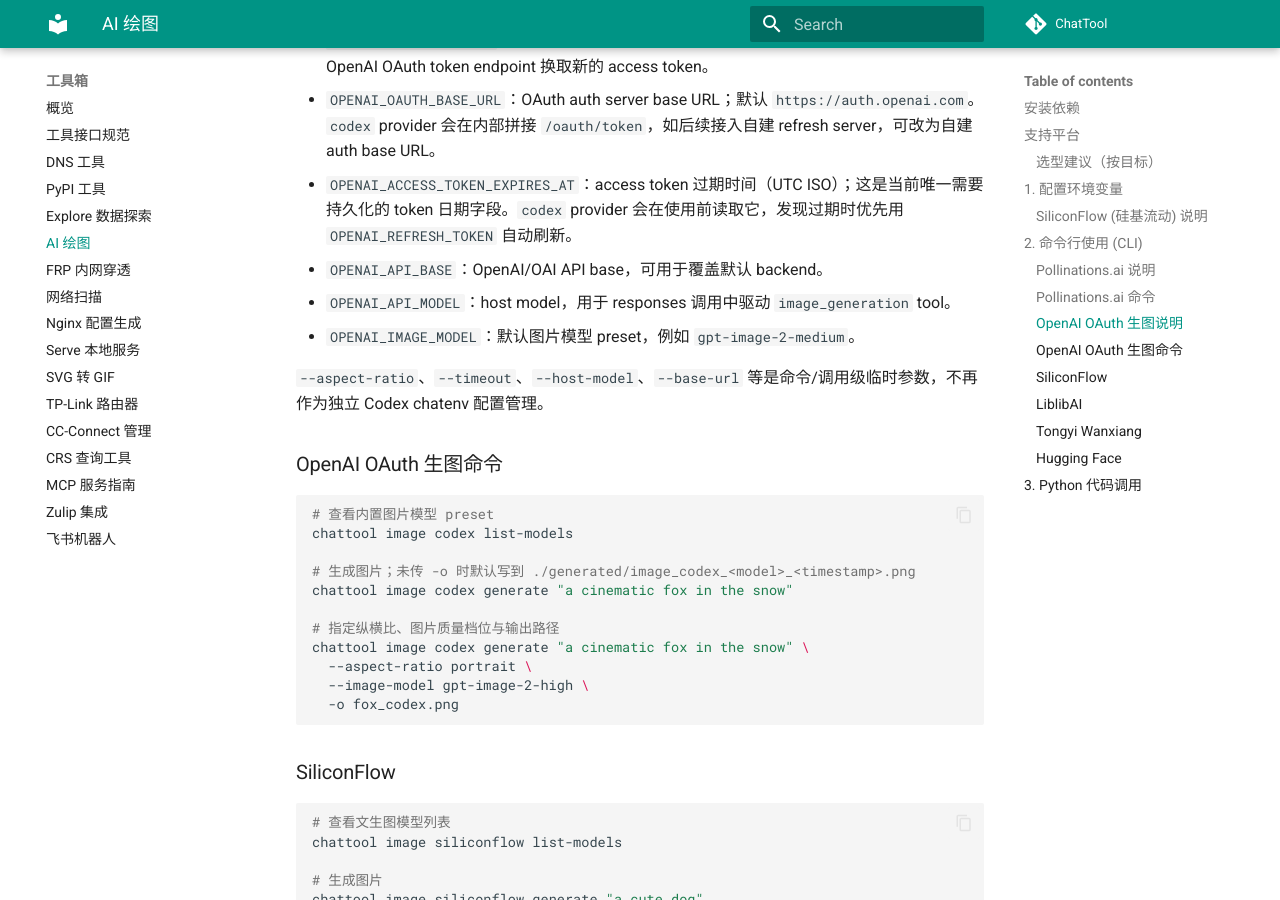
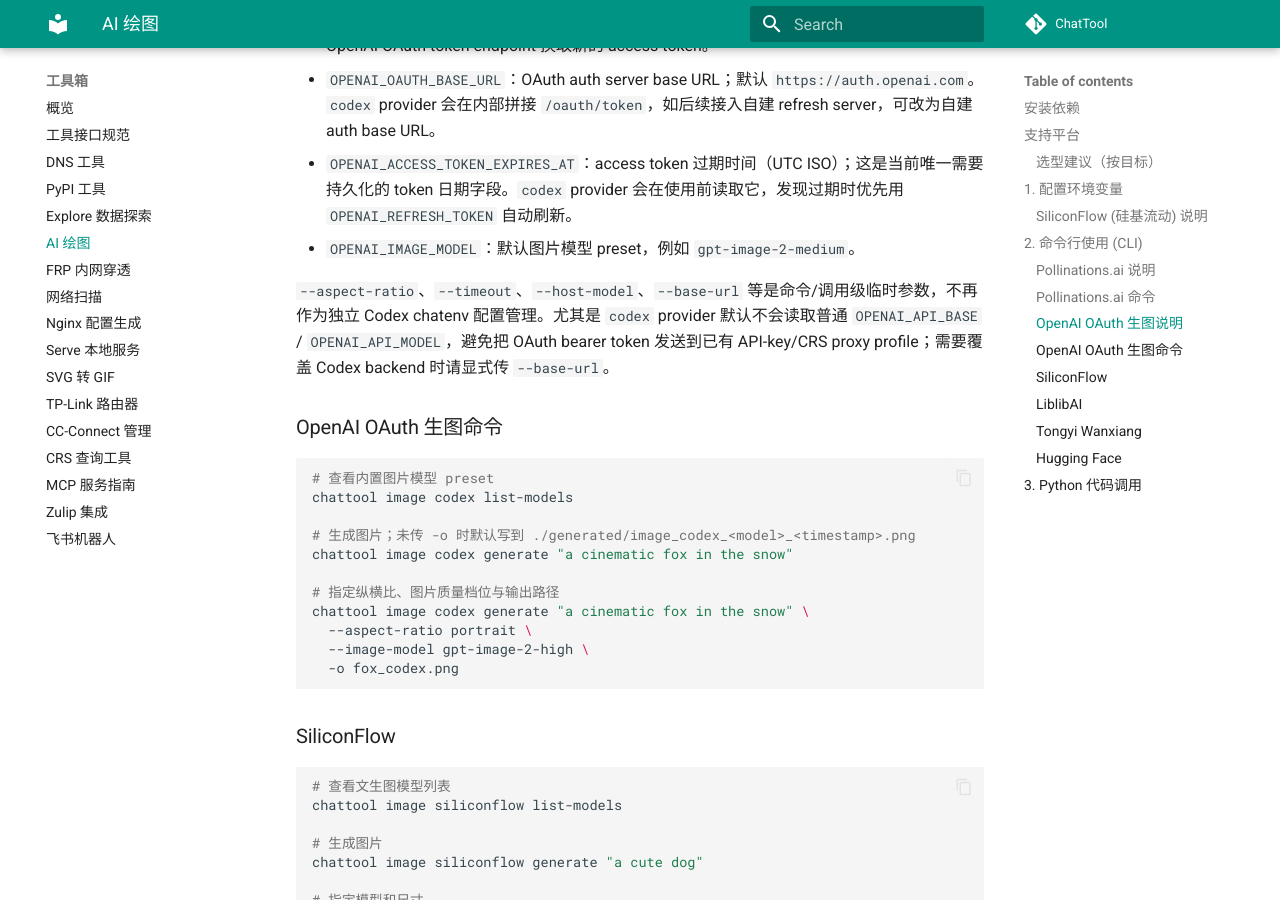
Before and after one commit to cubenlp/ChatTool, an MkDocs documentation site: the page built from docs/tools/image.md, in a window 1280 px wide and 900 px high, scrolled down 2548 px. Built offline with MkDocs 1.6.1 and Material for MkDocs 9.7.7, drawn with Linux system fonts in a browser that asks for light colours; comment, search, counter and statistics services are not loaded; the version menu is left out; some of the changed text lies outside the part shown.

Commit message:
fix: keep codex image off openai api base

```diff
--- a/docs/tools/image.md
+++ b/docs/tools/image.md
@@ -17,7 +17,7 @@
 | **LiblibAI** | `liblib` | `LIBLIB_ACCESS_KEY`, `LIBLIB_SECRET_KEY` | [Liblib API](https://liblibai.feishu.cn/wiki/UAMVw67NcifQHukf8fpccgS5n6d) |
 | **Pollinations.ai** | `pollinations` | `POLLINATIONS_API_KEY`, `POLLINATIONS_MODEL_ID`(可选) | [Pollinations API](https://enter.pollinations.ai/api/docs) |
 | **SiliconFlow** | `siliconflow` | `SILICONFLOW_API_KEY`, `SILICONFLOW_MODEL_ID` | [SiliconFlow API](https://docs.siliconflow.cn/) |
-| **OpenAI OAuth 生图** | `codex` | `OPENAI_ACCESS_TOKEN`、`OPENAI_REFRESH_TOKEN`；可选 `OPENAI_OAUTH_BASE_URL`、`OPENAI_ACCESS_TOKEN_EXPIRES_AT`、`OPENAI_API_BASE`、`OPENAI_API_MODEL`、`OPENAI_IMAGE_MODEL` | OpenAI/ChatGPT OAuth `responses` + `gpt-image-2` 桥接 |
+| **OpenAI OAuth 生图** | `codex` | `OPENAI_ACCESS_TOKEN`、`OPENAI_REFRESH_TOKEN`；可选 `OPENAI_OAUTH_BASE_URL`、`OPENAI_ACCESS_TOKEN_EXPIRES_AT`、`OPENAI_IMAGE_MODEL` | OpenAI/ChatGPT OAuth `responses` + `gpt-image-2` 桥接 |
 
 ### 选型建议（按目标）
 
@@ -84,11 +84,9 @@
 *   `OPENAI_REFRESH_TOKEN`：OAuth refresh token，用于在 access token 过期前/过期后向 OpenAI OAuth token endpoint 换取新的 access token。
 *   `OPENAI_OAUTH_BASE_URL`：OAuth auth server base URL；默认 `https://auth.openai.com`。`codex` provider 会在内部拼接 `/oauth/token`，如后续接入自建 refresh server，可改为自建 auth base URL。
 *   `OPENAI_ACCESS_TOKEN_EXPIRES_AT`：access token 过期时间（UTC ISO）；这是当前唯一需要持久化的 token 日期字段。`codex` provider 会在使用前读取它，发现过期时优先用 `OPENAI_REFRESH_TOKEN` 自动刷新。
-*   `OPENAI_API_BASE`：OpenAI/OAI API base，可用于覆盖默认 backend。
-*   `OPENAI_API_MODEL`：host model，用于 responses 调用中驱动 `image_generation` tool。
 *   `OPENAI_IMAGE_MODEL`：默认图片模型 preset，例如 `gpt-image-2-medium`。
 
-`--aspect-ratio`、`--timeout`、`--host-model`、`--base-url` 等是命令/调用级临时参数，不再作为独立 Codex chatenv 配置管理。
+`--aspect-ratio`、`--timeout`、`--host-model`、`--base-url` 等是命令/调用级临时参数，不再作为独立 Codex chatenv 配置管理。尤其是 `codex` provider 默认不会读取普通 `OPENAI_API_BASE` / `OPENAI_API_MODEL`，避免把 OAuth bearer token 发送到已有 API-key/CRS proxy profile；需要覆盖 Codex backend 时请显式传 `--base-url`。
 
 ### OpenAI OAuth 生图命令
 
```
Also changed, not shown: CHANGELOG.md (+1 -1 lines), docs/blog/chatenv-provider-discovery.md (+1 -1 lines), 6 other files.
